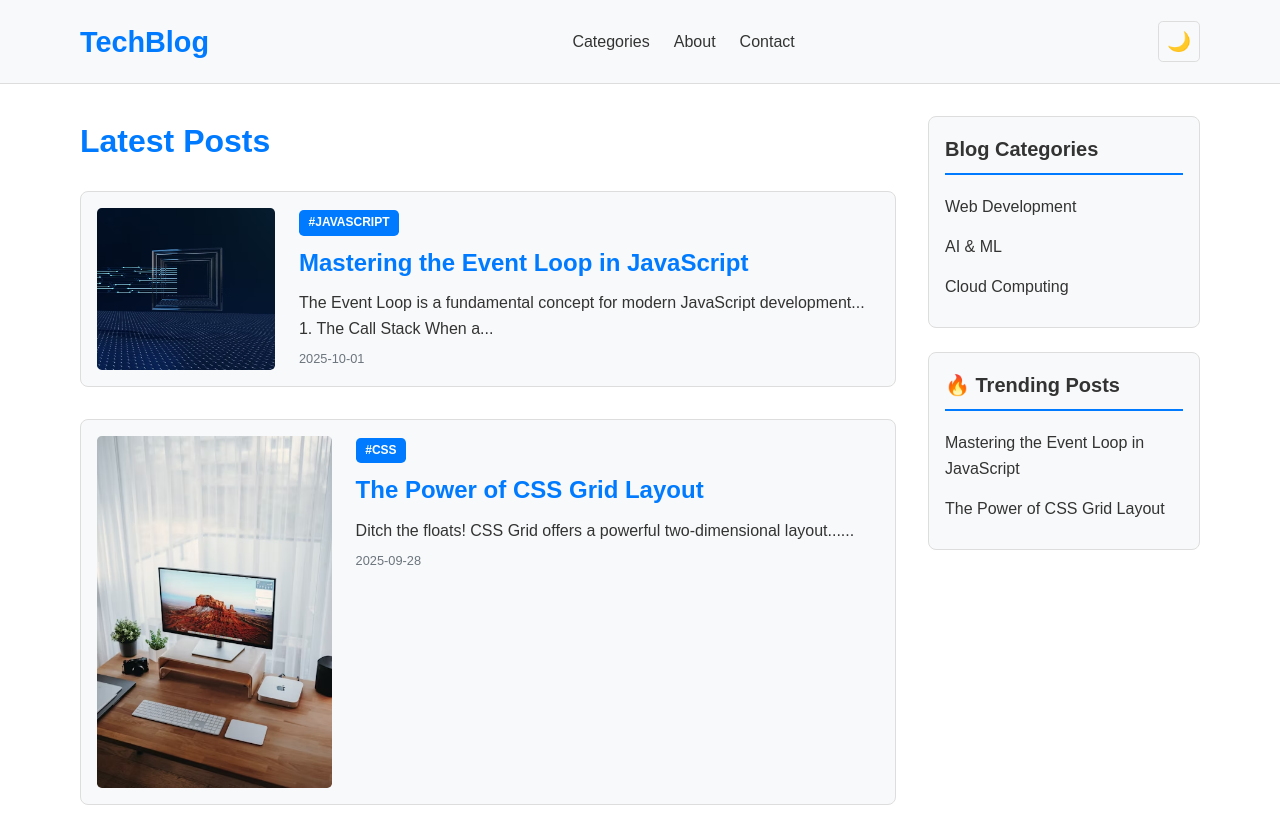
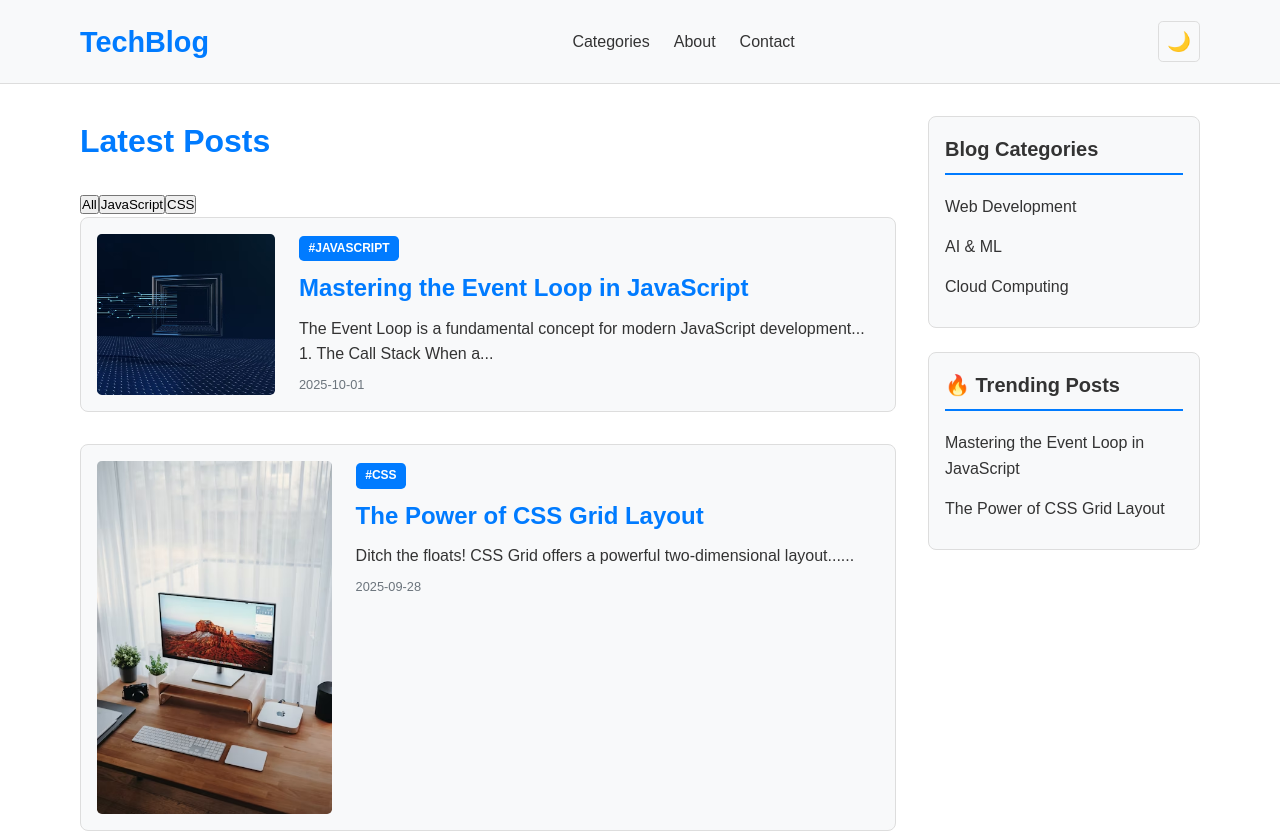
Before and after one commit to Ritikverma323/computer-science-wiki, a Next.js app: page / in a window 1280 px wide. Shown: the top 833 px of the page. Built offline with nearby package versions, Linux system fonts and the light colour scheme.

Commit message:
Added Filter feature for posts

```diff
--- a/src/app/page.tsx
+++ b/src/app/page.tsx
@@ -1,24 +1,17 @@
-import { posts } from "../data/posts";
-import PostCard from "../components/PostCard";
+"use client";
+import { useState } from "react";
 import BlogLayout from "../components/BlogLayout";
-import Head from "next/head";
+import CategoryFilter from "../components/CategoryFilter";
+import { categories } from "../data/categories";
+
 
 export default function Home() {
+  const [selectedCategory, setSelectedCategory] = useState("All");
+
   return (
-    <>
-      <Head>
-        <title>TechBlog - Home</title>
-        <meta
-          name="description"
-          content="Latest tech articles on JavaScript, CSS, React, and more."
-        />
-      </Head>
-
-      <BlogLayout title="Latest Posts">
-        {posts.map((post) => (
-          <PostCard key={post.id} post={post} />
-        ))}
-      </BlogLayout>
-    </>
+    <BlogLayout
+      title="Latest Posts"
+      selectedCategory={selectedCategory}
+    />
   );
 }
--- a/src/components/BlogLayout.tsx
+++ b/src/components/BlogLayout.tsx
@@ -1,11 +1,39 @@
-import { ReactNode } from "react";
+"use client";
+import { ReactNode, useState } from "react";
 import Sidebar from "./Sidebar";
+import CategoryFilter from "./CategoryFilter";
+import { posts } from "../data/posts";
+import { categories } from "../data/categories";
+import PostCard from "./PostCard";
 
-export default function BlogLayout({ title, children }: { title: string; children: ReactNode }) {
+export default function BlogLayout({ title, children }: { title: string; children?: ReactNode }) {
+  const [selectedCategory, setSelectedCategory] = useState("all");
+
+  // filter posts
+  const filteredPosts =
+    selectedCategory === "all"
+      ? posts
+      : posts.filter((p) => p.category.toLowerCase() === selectedCategory.toLowerCase());
+
   return (
-      <>
+    <>
       <section className="blog-posts">
-        <h2>{title}</h2>
+        <h2 className="text-2xl font-bold mb-4">{title}</h2>
+
+        {/* Category Filter */}
+        <CategoryFilter
+          categories={categories}
+          selected={selectedCategory}
+          onSelect={setSelectedCategory}
+        />
+
+        {/* Render Posts */}
+        <div className="grid gap-4">
+          {filteredPosts.map((post) => (
+            <PostCard key={post.id} post={post} />
+          ))}
+        </div>
+
         {children}
       </section>
       <Sidebar />
--- /dev/null
+++ b/src/components/CategoryFilter.tsx
@@ -0,0 +1,30 @@
+"use client";
+import React from "react";
+
+export default function CategoryFilter({
+  categories,
+  selected,
+  onSelect,
+}: {
+  categories: string[];
+  selected: string;
+  onSelect: (category: string) => void;
+}) {
+  return (
+    <div className="category-filter flex gap-2 mb-4">
+      {categories.map((category) => (
+        <button
+          key={category}
+          onClick={() => onSelect(category)}
+          className={`px-3 py-1 rounded ${
+            selected.toLowerCase() === category.toLowerCase()
+              ? "bg-blue-500 text-white"
+              : "bg-gray-200"
+          }`}
+        >
+          {category}
+        </button>
+      ))}
+    </div>
+  );
+}
--- a/src/data/categories.ts
+++ b/src/data/categories.ts
@@ -1,5 +1,4 @@
 import { posts } from "./posts";
 
-export const categories = Array.from(
-  new Set(posts.map((post) => post.category.toLowerCase()))
-);
+// Keep category names exactly as in posts.ts
+export const categories = ["All", ...Array.from(new Set(posts.map((post) => post.category)))];
```
